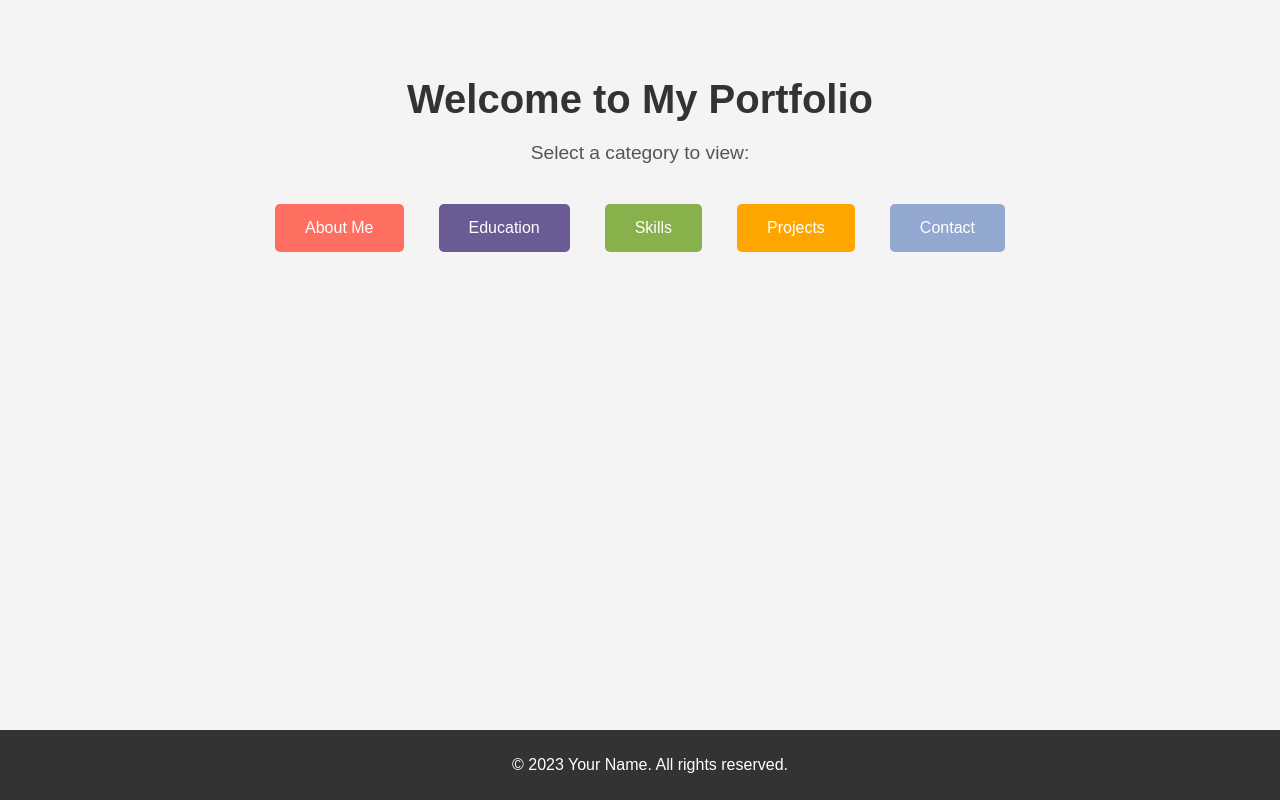
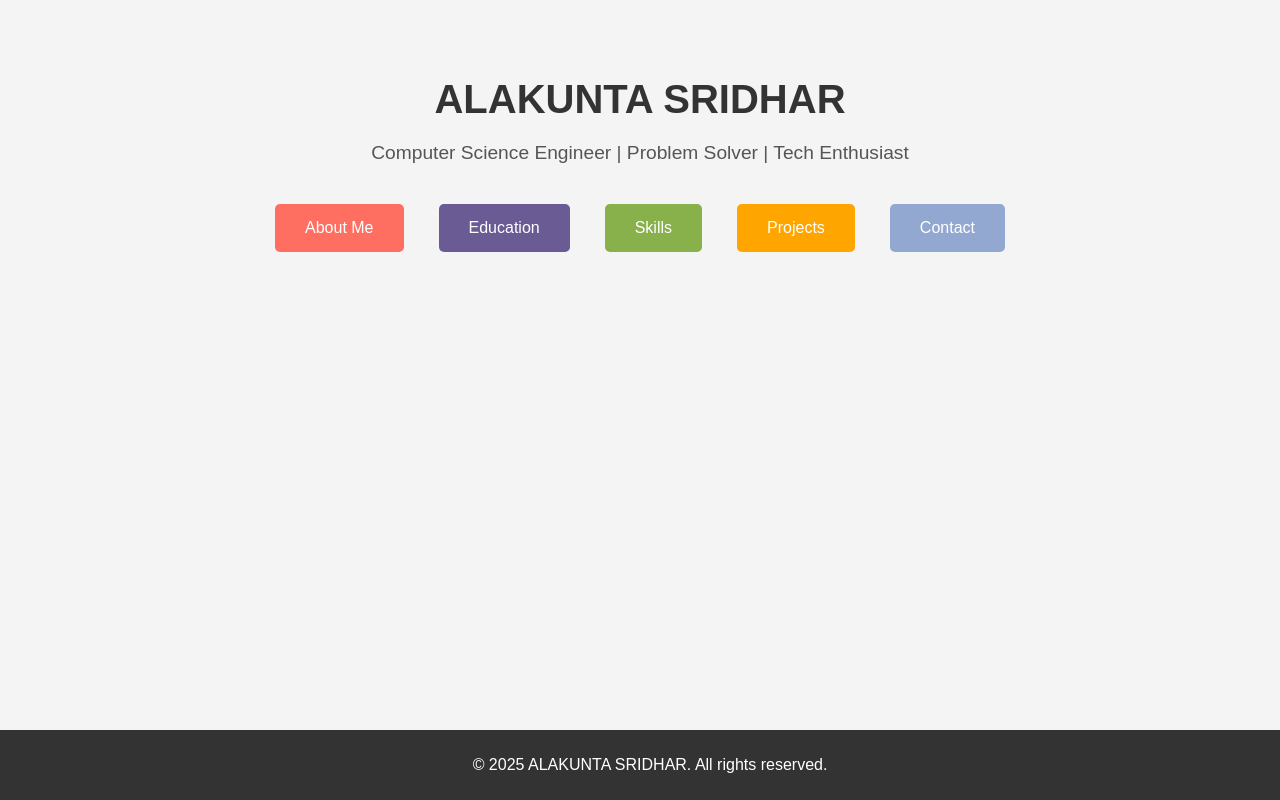
Before and after one commit to alakuntasridhar26/my_portifolio_12, a plain HTML site: page index.html in a window 1280 px wide. Drawn offline with Linux system fonts and the light colour scheme.

Commit message:
Update index.html

```diff
--- a/index.html
+++ b/index.html
@@ -9,8 +9,8 @@
 <body>
     <!-- Loading Page -->
     <div id="loading-page">
-        <h1>Welcome to My Portfolio</h1>
-        <p>Select a category to view:</p>
+        <h1>ALAKUNTA SRIDHAR</h1>
+        <p>Computer Science Engineer | Problem Solver | Tech Enthusiast</p>
         <div class="category-buttons">
             <button onclick="showCategory('about')" style="background-color: #ff6f61;">About Me</button>
             <button onclick="showCategory('education')" style="background-color: #6b5b95;">Education</button>
@@ -27,7 +27,7 @@
 
     <!-- Footer -->
     <footer>
-        <p>&copy; 2023 Your Name. All rights reserved.</p>
+        <p>&copy; 2025 ALAKUNTA SRIDHAR. All rights reserved.</p>
     </footer>
 
     <script src="script.js"></script>
```
